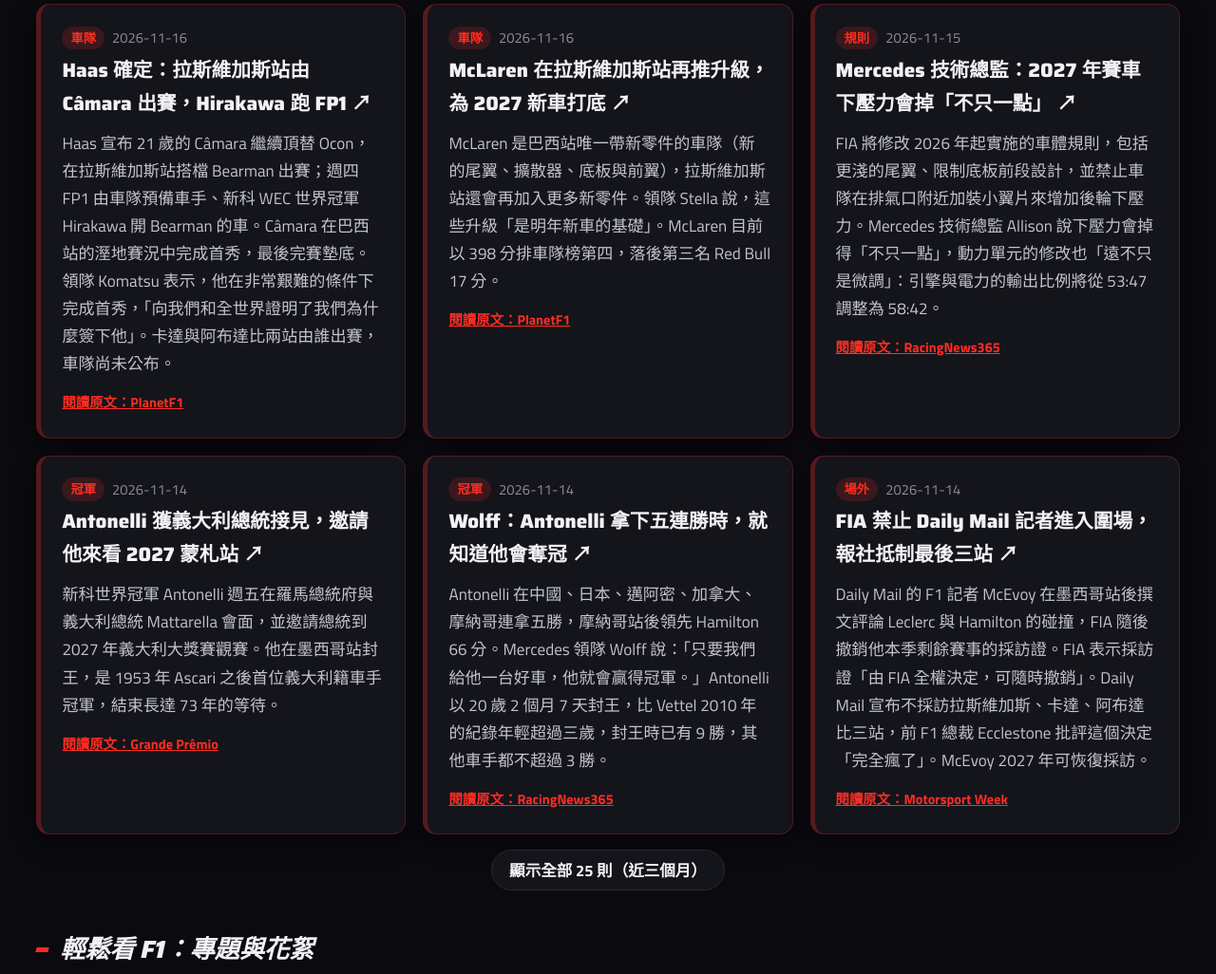
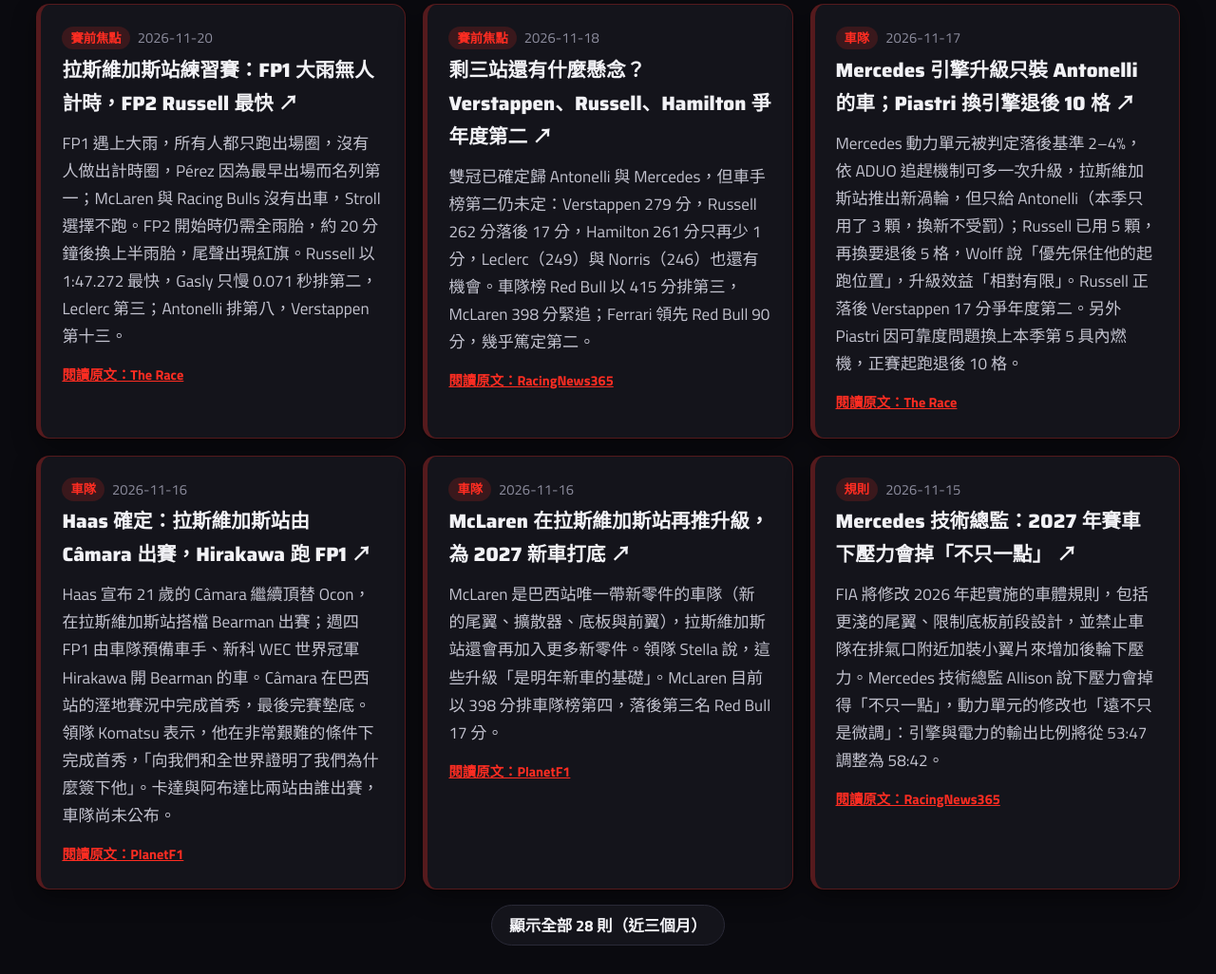
Before and after one commit to YuchiangKo/claude-lab, a plain HTML site: page index.html in a window 1280 px wide. Shown: the part 1588-2614 px from the top of the page at 95% size. Drawn offline with Linux system fonts and the light colour scheme; no server answers.

Commit message:
feat: 新增拉斯維加斯站練習賽、Mercedes 引擎升級、年度第二之爭新聞
Co-Authored-By: Claude Opus 5.5 <noreply@anthropic.com>

```diff
--- a/index.html
+++ b/index.html
@@ -1246,6 +1246,30 @@
     /* ================= 近期消息（人工整理） ================= */
     // 近三個月重點消息（人工整理，附原文連結）：[日期, 分類, 標題, 內容, 網址, 來源]
     const newsItems = [
+      {
+            "date": "2026-11-20",
+            "tag": "賽前焦點",
+            "title": "拉斯維加斯站練習賽：FP1 大雨無人計時，FP2 Russell 最快",
+            "body": "FP1 遇上大雨，所有人都只跑出場圈，沒有人做出計時圈，Pérez 因為最早出場而名列第一；McLaren 與 Racing Bulls 沒有出車，Stroll 選擇不跑。FP2 開始時仍需全雨胎，約 20 分鐘後換上半雨胎，尾聲出現紅旗。Russell 以 1:47.272 最快，Gasly 只慢 0.071 秒排第二，Leclerc 第三；Antonelli 排第八，Verstappen 第十三。",
+            "url": "https://www.the-race.com/formula-1/f1-2026-las-vegas-grand-prix-practice-results/",
+            "source": "The Race"
+      },
+      {
+            "date": "2026-11-18",
+            "tag": "賽前焦點",
+            "title": "剩三站還有什麼懸念？Verstappen、Russell、Hamilton 爭年度第二",
+            "body": "雙冠已確定歸 Antonelli 與 Mercedes，但車手榜第二仍未定：Verstappen 279 分，Russell 262 分落後 17 分，Hamilton 261 分只再少 1 分，Leclerc（249）與 Norris（246）也還有機會。車隊榜 Red Bull 以 415 分排第三，McLaren 398 分緊追；Ferrari 領先 Red Bull 90 分，幾乎篤定第二。",
+            "url": "https://racingnews365.com/everything-still-to-be-decided-in-final-three-races-of-2026-f1-season",
+            "source": "RacingNews365"
+      },
+      {
+            "date": "2026-11-17",
+            "tag": "車隊",
+            "title": "Mercedes 引擎升級只裝 Antonelli 的車；Piastri 換引擎退後 10 格",
+            "body": "Mercedes 動力單元被判定落後基準 2–4%，依 ADUO 追趕機制可多一次升級，拉斯維加斯站推出新渦輪，但只給 Antonelli（本季只用了 3 顆，換新不受罰）；Russell 已用 5 顆，再換要退後 5 格，Wolff 說「優先保住他的起跑位置」，升級效益「相對有限」。Russell 正落後 Verstappen 17 分爭年度第二。另外 Piastri 因可靠度問題換上本季第 5 具內燃機，正賽起跑退後 10 格。",
+            "url": "https://www.the-race.com/formula-1/mercedes-plan-to-debut-aduo-upgrade-on-antonellis-car-only/",
+            "source": "The Race"
+      },
       {
             "date": "2026-11-16",
             "tag": "車隊",
--- a/sitemap.xml
+++ b/sitemap.xml
@@ -2,7 +2,7 @@
 <urlset xmlns="http://www.sitemaps.org/schemas/sitemap/0.9">
   <url>
     <loc>https://yuchiangko.github.io/claude-lab/</loc>
-    <lastmod>2026-11-16</lastmod>
+    <lastmod>2026-11-20</lastmod>
     <changefreq>daily</changefreq>
     <priority>1.0</priority>
   </url>
```
